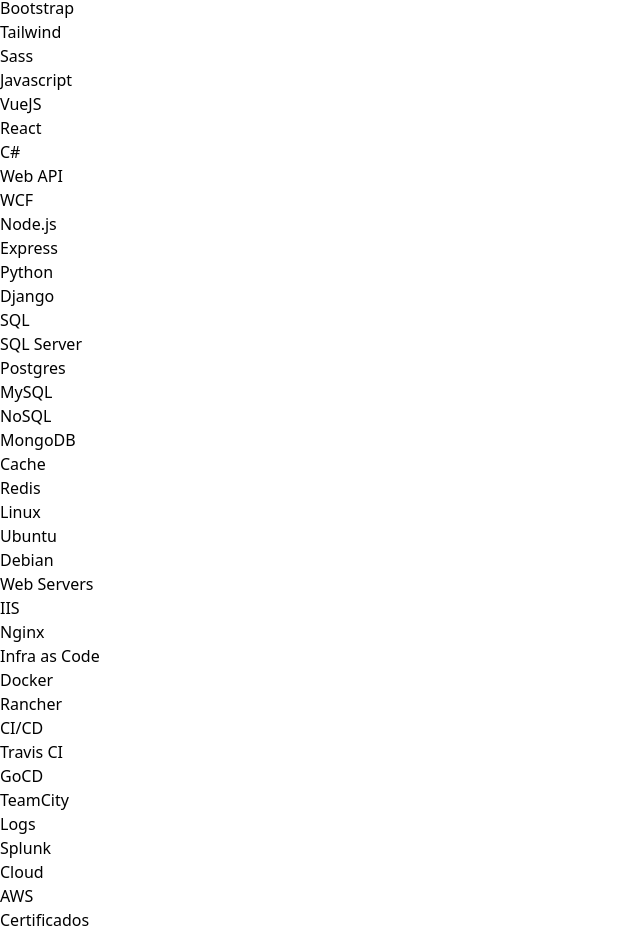
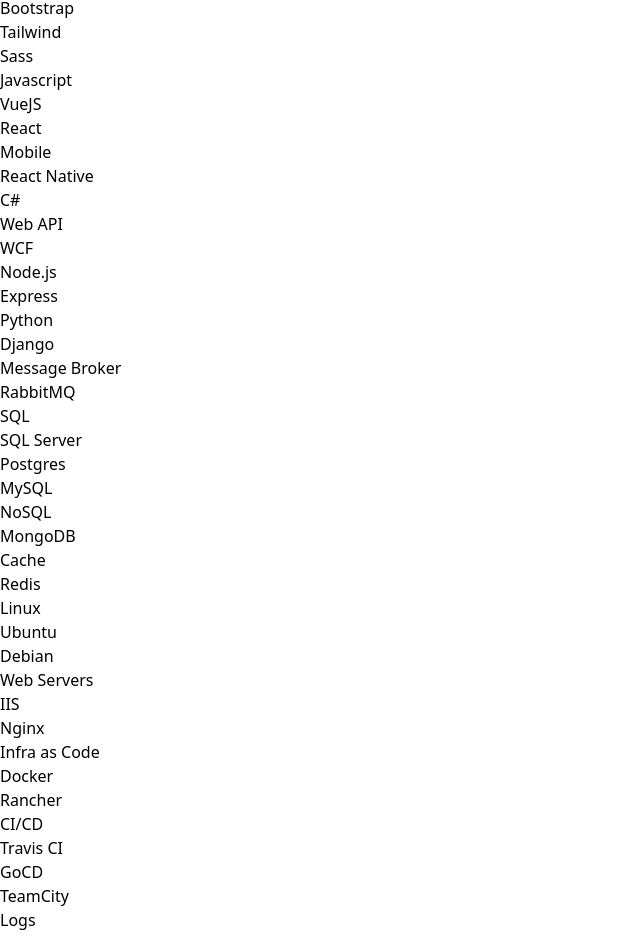
Before and after one commit to marco-carvalho/resume, a Vue app: page / in a window 1280 px wide. Shown: the part 3412-4348 px from the top of the page, without its empty margins (0-640 px from the left). Built offline with nearby package versions, Linux system fonts and the light colour scheme.

Commit message:
update skills

```diff
--- a/src/App.vue
+++ b/src/App.vue
@@ -165,6 +165,7 @@ export default {
             { name: "HTML", subtecnologies: ["Pug"] },
             { name: "CSS", subtecnologies: ["Bootstrap", "Tailwind", "Sass"] },
             { name: "Javascript", subtecnologies: ["VueJS", "React"]},
+            { name: "Mobile", subtecnologies: ["React Native"]},
           ]
         },
         {
@@ -173,6 +174,7 @@ export default {
             { name: "C#", subtecnologies: ["Web API", "WCF"] },
             { name: "Node.js", subtecnologies: ["Express"] },
             { name: "Python", subtecnologies: ["Django"] },
+            { name: "Message Broker", subtecnologies: ["RabbitMQ"] },
           ]
         },
         {
```
